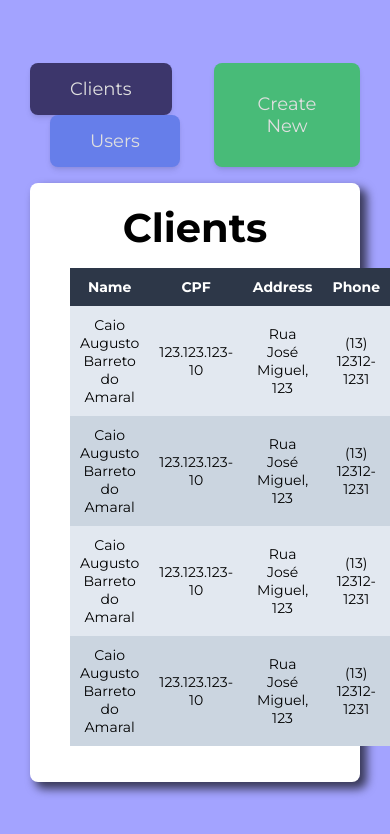
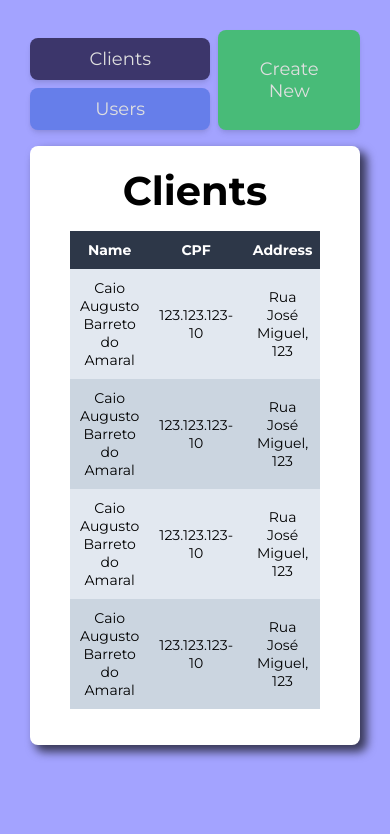
Before and after one commit to caioamaralgit/react-erp, a React (Create React App) app in the folder web/: page /clients in a window 390 px wide. Shown: the top 834 px of the page. Built offline with nearby package versions, Linux system fonts and the light colour scheme.

Commit message:
[web] Fixed some mobile styling issues

```diff
--- a/web/src/App.scss
+++ b/web/src/App.scss
@@ -30,7 +30,7 @@ input, .button, textarea {
     border-radius: 8px;
     color: #DFDFDF;
     display: inline-block;
-    padding: 15px 40px;
+    padding: 10px 30px;
     transition: filter color 0.2s;
 }
 
@@ -58,6 +58,9 @@ input, .button, textarea {
     align-items: center;
     display: flex;
     justify-content: center;
-    height: 100vh;
     padding: 30px;
+
+    @media (min-width: 640px) {
+        height: 100vh;
+    }
 }
--- a/web/src/pages/Clients/index.js
+++ b/web/src/pages/Clients/index.js
@@ -2,7 +2,7 @@ import React from 'react';
 
 export default function Clients() {
     return (
-        <div>
+        <div className="overflow-x-auto">
             <table className="my-4 text-center w-full">
                 <thead className="bg-gray-800 text-white">
                     <tr>
--- a/web/src/pages/Users/index.js
+++ b/web/src/pages/Users/index.js
@@ -2,7 +2,7 @@ import React from 'react';
 
 export default function Users() {
     return (
-        <div>
+        <div className="overflow-x-auto">
             <table className="my-4 text-center w-full">
                 <thead className="bg-gray-800 text-white">
                     <tr>
--- a/web/src/pages/Viewer/index.js
+++ b/web/src/pages/Viewer/index.js
@@ -23,15 +23,21 @@ export default function Viewer({ content }) {
     return (
         <div className="max-w-screen-lg w-full">
             <div className="flex flex-row mb-4 justify-between">
-                <div className="buttons-container">
-                    {views.map(view => (
+                <div className="buttons-container mr-2">
+                    {views.map((view, index) => (
                         <Link
                             className={`
-                                ${view == content ? "active" : ""}
                                 bg-indigo-500
                                 button
                                 capitalize
+                                mt-2
                                 shadow-md
+                                text-center
+                                w-full
+                                sm:mt-0
+                                sm:w-auto
+                                ${index > 0 ? "sm:ml-5" : ""}
+                                ${view == content ? "active" : ""}
                             `}
                             to={`/${view}`}
                         >
@@ -39,7 +45,13 @@ export default function Viewer({ content }) {
                         </Link>
                     ))}
                 </div>
-                <button className="bg-green-500 button capitalize shadow-md">Create new</button>
+                <Link
+                    className="bg-green-500 button capitalize items-center shadow-md text-center"
+                    style={{ display: 'flex' }}
+                    to={`/${content}/new`}
+                >
+                    Create new
+                </Link>
             </div>
             <div className="container">
                 <h1 className="capitalize">{content}</h1>
--- a/web/src/pages/Viewer/styles.scss
+++ b/web/src/pages/Viewer/styles.scss
@@ -1,7 +1,3 @@
-.buttons-container .button:not(:first-child) {
-    margin-left: 20px;
-}
-
 th, td {
     padding: 10px;
 }
```
